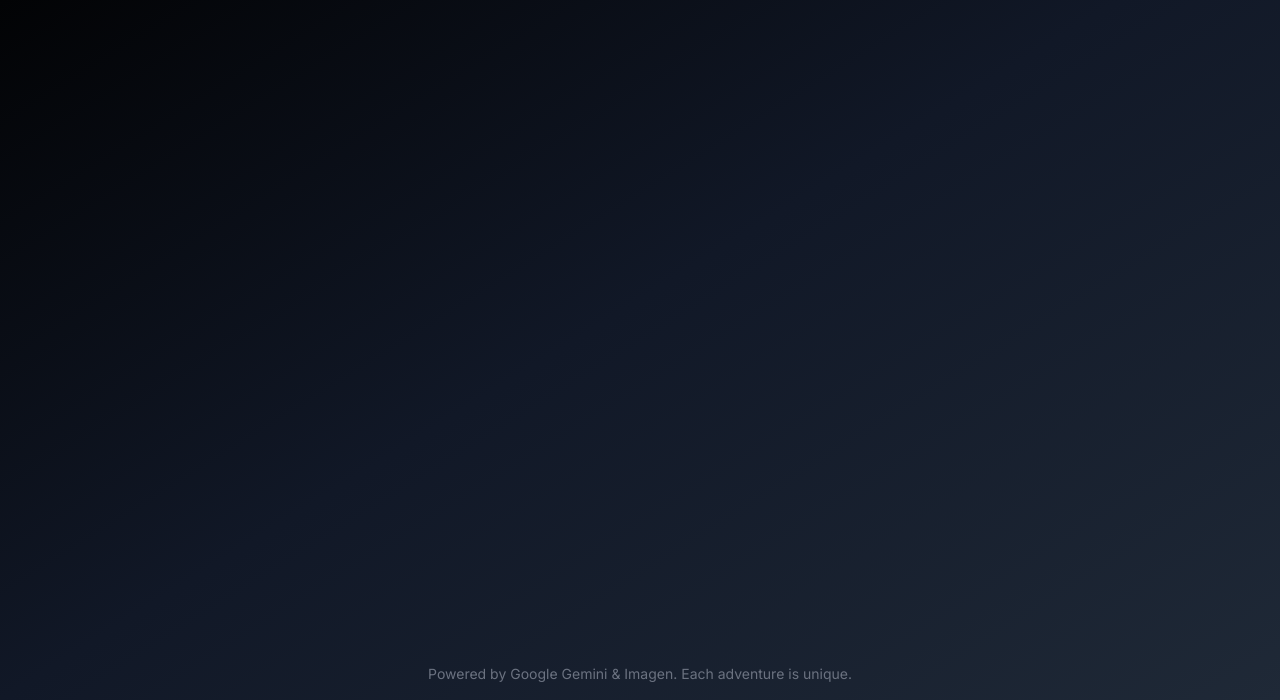
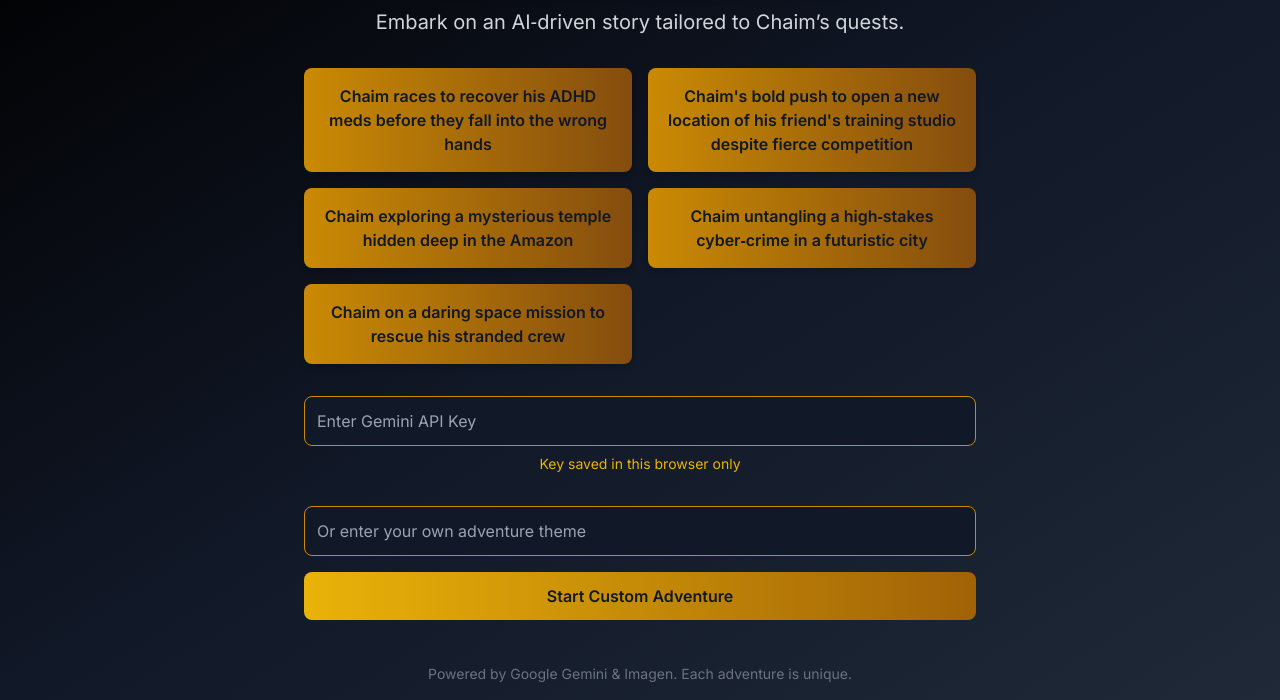
Before and after one commit to danisinger10/chaim-adventure-time, a plain HTML site: page index.html in a window 1280 px wide. Shown: the part 100-800 px from the top of the page. Drawn offline with nearby package versions, Linux system fonts and the light colour scheme.

Commit message:
[Fix] Load Gemini client dynamically

```diff
--- a/index.html
+++ b/index.html
@@ -32,7 +32,12 @@
 
     <script type="module">
       import { narrate, toggleNarrator } from './narrator.js';
-      import { GoogleGenAI }            from 'https://esm.sh/@google/genai@1.11.0?bundle';
+      let GoogleGenAI;
+      try {
+        ({ GoogleGenAI } = await import('https://esm.sh/@google/genai@1.11.0?bundle'));
+      } catch (err) {
+        console.error('Failed to load Gemini SDK:', err);
+      }
 
       /* ---------- narrator controls ---------- */
       const narrBtn = document.createElement('button');
@@ -69,6 +74,7 @@
       let ai;
       function getAI() {
         if (!ai) {
+          if (!GoogleGenAI) throw new Error('Gemini library unavailable.');
           if (!apiKey) throw new Error('Gemini API key missing.');
           ai = new GoogleGenAI({ apiKey });
         }
```
